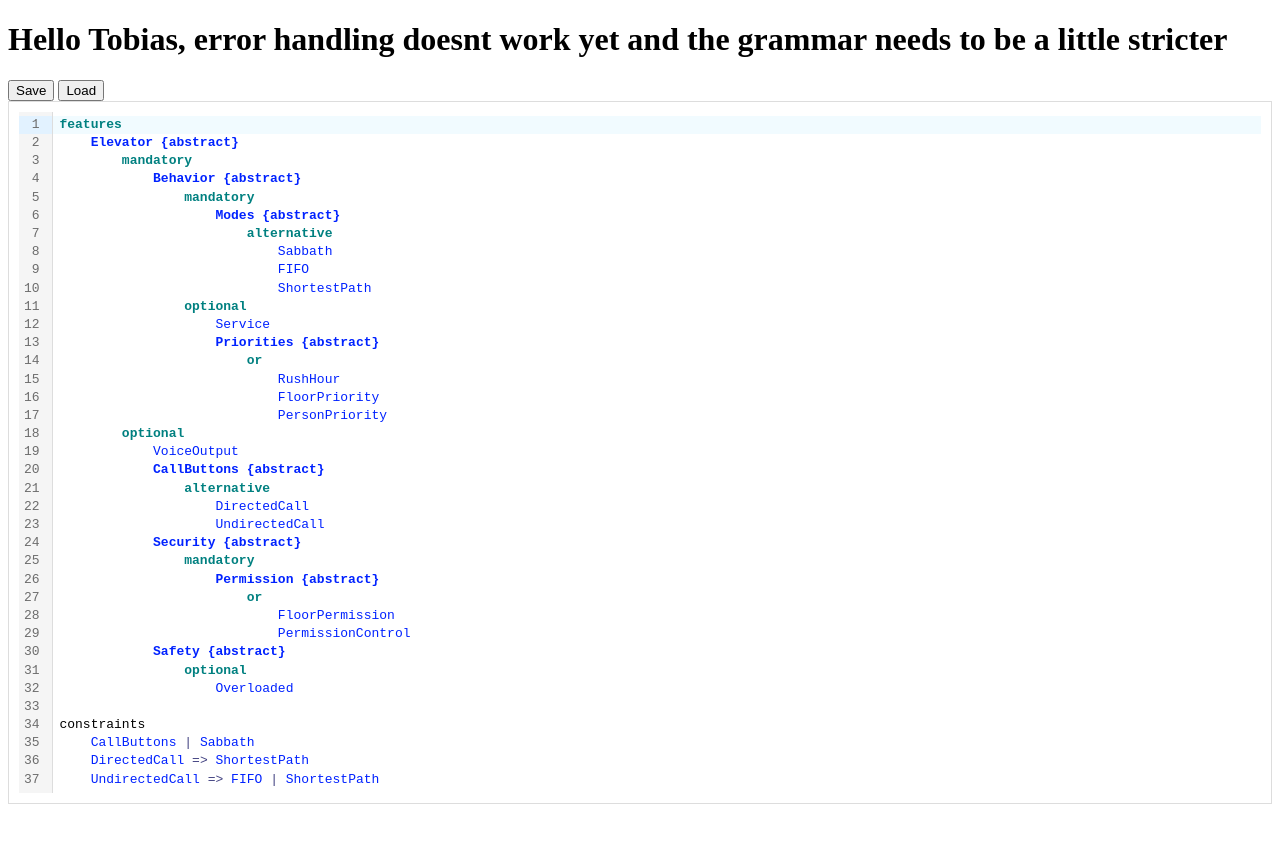
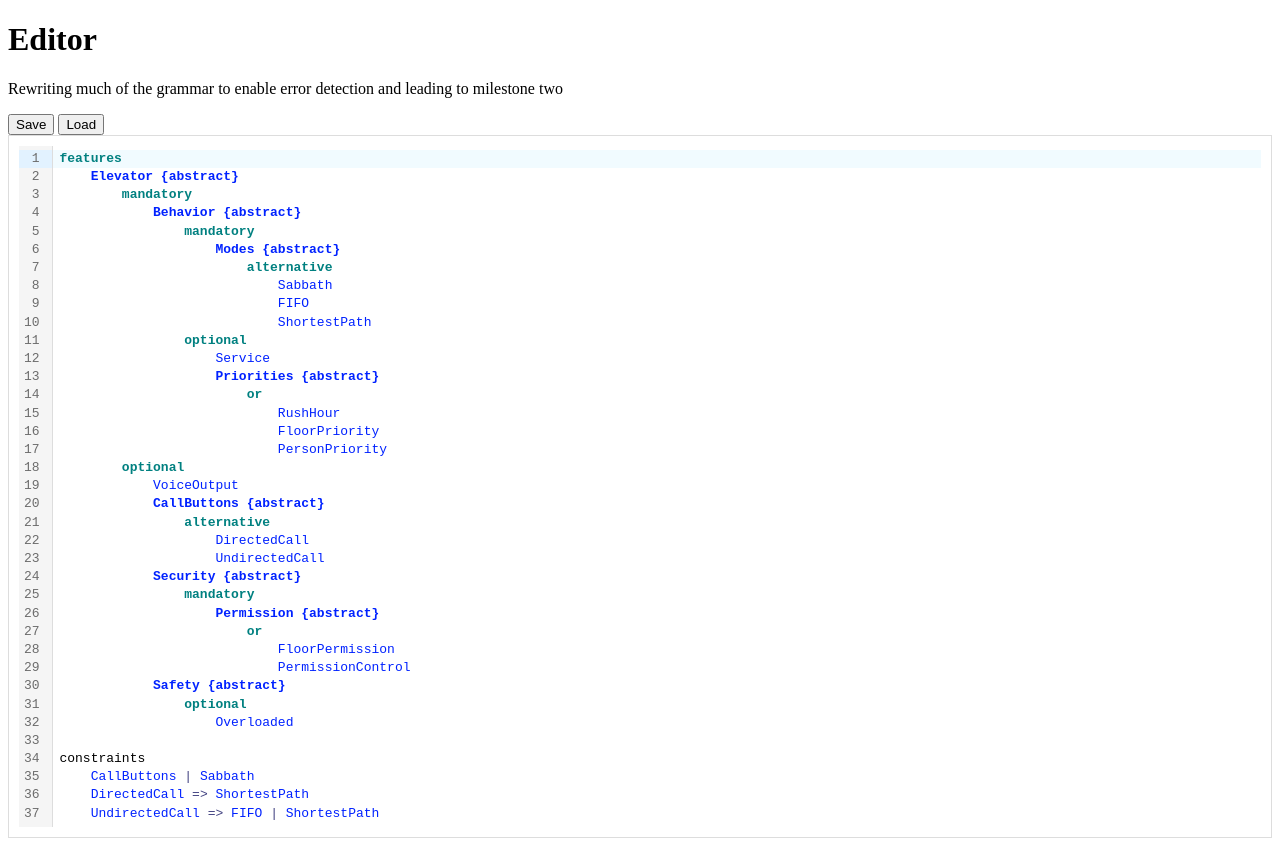
Before and after one commit to OBDDimal/PyUVL, a website with bundled scripts: page index.html in a window 1280 px wide. Before the commit the page ends 812 px from the top, so only its background shows below. Built offline with nearby package versions, Linux system fonts and the light colour scheme; files whose address does not match are found by name.

Commit message:
feat: changing to valid html syntax

```diff
--- a/index.html
+++ b/index.html
@@ -6,7 +6,8 @@
     <link rel="stylesheet" href="editor.css">
 </head>
 <body>
-    <h1>Hello Tobias, error handling doesnt work yet and the grammar needs to be a little stricter</h1>
+    <h1>Editor</h1>
+    <p>Rewriting much of the grammar to enable error detection and leading to milestone two</p>
     <script src="src/editor.bundle.js"></script>
     <code-mirror-editor></code-mirror-editor>
 </body>
```
Also changed, not shown: 1 other file.
